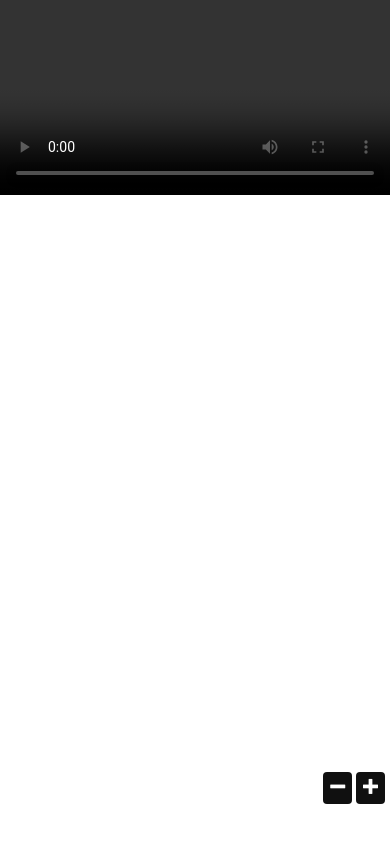
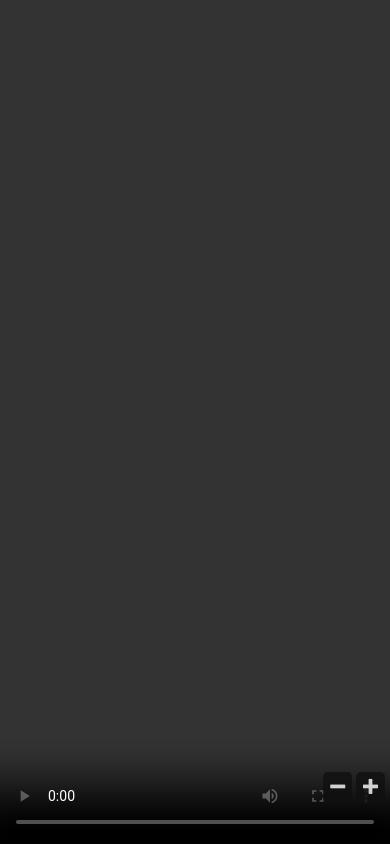
Before and after one commit to roeycohen/Bit-Player-Chrome-Extension, a browser extension: page ext/html/window.html in a window 390 px wide. Both pictures are taken after a click on the element 337 px from the left and 788 px from the top of the page. Drawn offline with Linux system fonts and the light colour scheme; files whose address does not match are found by name.

Commit message:
visual fixes

```diff
--- a/ext/html/window.html
+++ b/ext/html/window.html
@@ -19,17 +19,17 @@
             font-size: 15px;
         }
 
-        video {
-            width: 100%;
-            height: 90%;
-            position: relative;
-        }
-
         #controls, #status {
             position: absolute;
             right: 5px;
             bottom: 40px;
             z-index: 2147483647;
+        }
+
+        @media screen and (min-width: 930px) {
+            #controls {
+                bottom: 5px;
+            }
         }
 
         #status {
@@ -43,7 +43,13 @@
         }
 
         #status:empty {
-            display: none
+            display: none;
+        }
+
+        /*https://gist.github.com/afabbro/3759334*/
+        video::-webkit-media-controls-toggle-closed-captions-button {
+            /*-webkit-appearance:none;*/
+            display:none;
         }
 
         .button {
@@ -53,8 +59,9 @@
             font-weight: 900;
             cursor: default;
             padding: 7px;
-            border-radius: 4px;
+            border-radius: 5px;
             position: relative;
+            opacity: 0.8;
         }
 
         .button .context_menu {
@@ -67,7 +74,7 @@
             bottom: 100%;
             right: 0;
             border: 1px solid #555555;
-            border-radius: 4px 4px 0 4px;
+            border-radius: 5px 5px 0 5px;
             font-weight: 300;
             white-space: nowrap;
         }
--- a/ext/js/app.js
+++ b/ext/js/app.js
@@ -23,6 +23,11 @@ app = {
 		app.$video = $(app.video);
 		app.$ctrls = $('#controls');
 		app.controls();
+
+		$(window).resize(function(){
+			app.$video.css('width', $(window).width());
+			app.$video.css('height', $(window).height());
+		}).trigger('resize');
 
 		//subs.os_auth().then(function (token)
 		//{
@@ -67,7 +72,8 @@ app = {
 				{
 					$('#status').text(
 						app.formatBytes(app.torrent.swarm.downloadSpeed()) + 'ps, ' +
-						app.formatBytes(app.torrent.swarm.downloaded) + '/' + app.formatBytes(torrent_file.length) + ' (' + (torrent_file.length == 0 ? 0 : Math.round(100 * app.torrent.swarm.downloaded * 100 / torrent_file.length) / 100 ) + '%)'
+						app.formatBytes(app.torrent.swarm.downloaded) + '/' + app.formatBytes(torrent_file.length) + ' (' + (torrent_file.length == 0 ? 0 : Math.round(100 * app.torrent.swarm.downloaded * 100 / torrent_file.length) / 100 ) + '%), ' +
+						app.torrent.swarm.connections.length + ' peers'
 					);
 				}, 500);
 
@@ -112,9 +118,9 @@ app = {
 	formatBytes: function (bytes)
 	{
 		if (isNaN(bytes) || bytes == 0)
-			return '0';
+			return '0 B';
 
-		var sizes = ['Bytes', 'KB', 'MB', 'GB', 'TB'];
+		var sizes = ['B', 'KB', 'MB', 'GB', 'TB'];
 		var i = parseInt(Math.floor(Math.log(bytes) / Math.log(1024)));
 		return Math.round(bytes / Math.pow(1024, i), 2) + ' ' + sizes[i];
 	},
@@ -133,10 +139,33 @@ app = {
 			}
 		);
 	},
+	hideControlsTimeout: null,
+	toggle_controls: function(on)
+	{
+		if (true === on)
+		{
+			$('#status').css('opacity', 1);
+			app.$ctrls.show();
+			app.$video.css({cursor: 'default'});
+
+			app.hideControlsTimeout && clearTimeout(app.hideControlsTimeout);
+			if (!app.video.paused)
+			{
+				app.hideControlsTimeout = window.setTimeout(function ()
+				{
+					app.toggle_controls(false);
+				}, 3000);
+			}
+		}
+		else
+		{
+			$('#status').css('opacity', 0);
+			app.$ctrls.hide();
+			app.$video.css({cursor: 'none'});
+		}
+	},
 	controls: function ()
 	{
-		var hideControlsTimeout = null;
-
 		//mouse play/pause
 		app.$video.click(function ()
 		{
@@ -160,35 +189,9 @@ app = {
 			}
 		});
 
-		app.$video.on('playing play', function ()
+		app.$video.on('playing play waiting pause mousemove', function ()
 		{
-			$('#status').css('opacity', 0);
-			hideControlsTimeout && clearTimeout(hideControlsTimeout);
-			hideControlsTimeout = window.setTimeout(function ()
-			{
-				app.$ctrls.hide();
-				app.$video.css({cursor: 'none'});
-			}, 3000);
-		});
-		app.$video.on('waiting pause', function ()
-		{
-			$('#status').css('opacity', 1);
-			hideControlsTimeout && clearTimeout(hideControlsTimeout);
-			app.$ctrls.show();
-		});
-
-		app.$video.on('mousemove', function ()
-		{
-			hideControlsTimeout && clearTimeout(hideControlsTimeout);
-			app.$ctrls.show();
-			app.$video.css({cursor: 'default'});
-
-			if (!app.video.paused)
-				hideControlsTimeout = window.setTimeout(function ()
-				{
-					app.$ctrls.hide();
-					app.$video.css({cursor: 'none'});
-				}, 3000);
+			app.toggle_controls(true);
 		});
 
 		//subtitles
@@ -222,7 +225,10 @@ app = {
 			if (i === 0)
 				document.title = srt.MovieName + ' - Popcorn Player';
 			$cm.append(
-				$('<li></li>').text(srt.MovieReleaseName + ' (' + srt.LanguageName + ')').data({sub_id: srt.IDSubtitleFile, encoding: srt.SubEncoding})
+				$('<li></li>').text(srt.MovieReleaseName + ' (' + srt.LanguageName + ')').data({
+					sub_id: srt.IDSubtitleFile,
+					encoding: srt.SubEncoding
+				})
 			);
 		});
 	}
```
